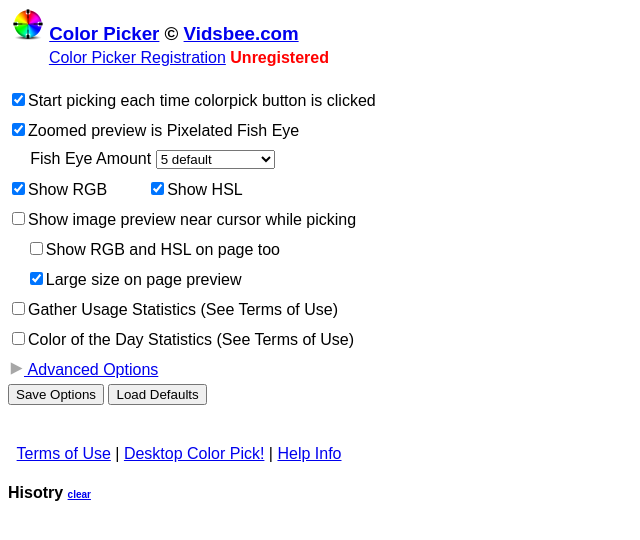
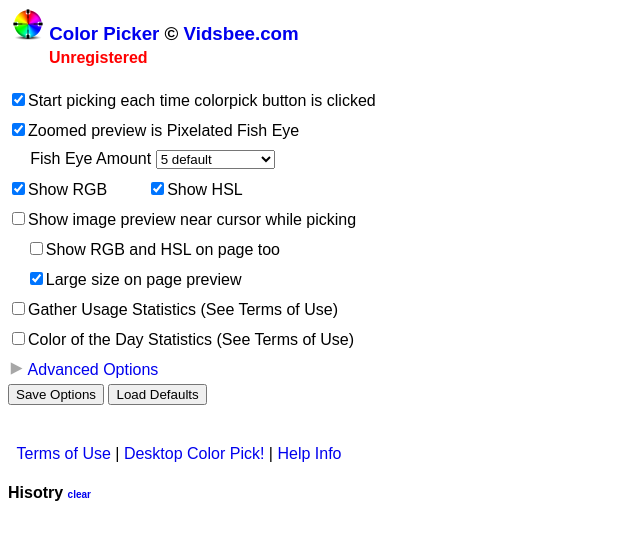
Before and after one commit to qufighter/ColorPick, a browser extension: page options.html in a window 1280 px wide. Shown: the whole page, without its empty margins (0-640 px from the left). Drawn offline with Linux system fonts and the light colour scheme.

Commit message:
further cosmetic updates

```diff
--- a/options.html
+++ b/options.html
@@ -4,6 +4,8 @@
 	label{display:block;}
 	body{font-family:sans-serif;}
 	h3{margin:4px;}
+	a{text-decoration:none;}
+	a:hover{text-decoration:underline;}
 	label{padding:5px 5px 5px 0px;}
 	label:hover{background-color:#EEE;}
 	#shoadvanc{padding:5px 5px 5px 0px;display:block;}
@@ -41,7 +43,7 @@
 <div style="position:relative;width:399px">
 	<h3><img src="img/icon32.png" align="bottom"/> <a href="https://chrome.google.com/webstore/detail/color-picker/ohcpnigalekghcmgcdcenkpelffpdolg" target="_blank">Color Picker</a> &copy; <a target="_blank" href="http://vidsbee.com/ColorPick/">Vidsbee.com</a> </h3>
 
-&nbsp;&nbsp;<a style="margin-left:32px;" href="register.html">Color Picker Registration</a> <span id="reg_status"></span><br/><br/>
+&nbsp;&nbsp;<a style="margin-left:32px;" href="register.html"><span id="reg_status"></span></a><br/><br/>
 
 <div id="options">
 
```
Also changed, not shown: desktop_app.html (+1 -3 lines).
